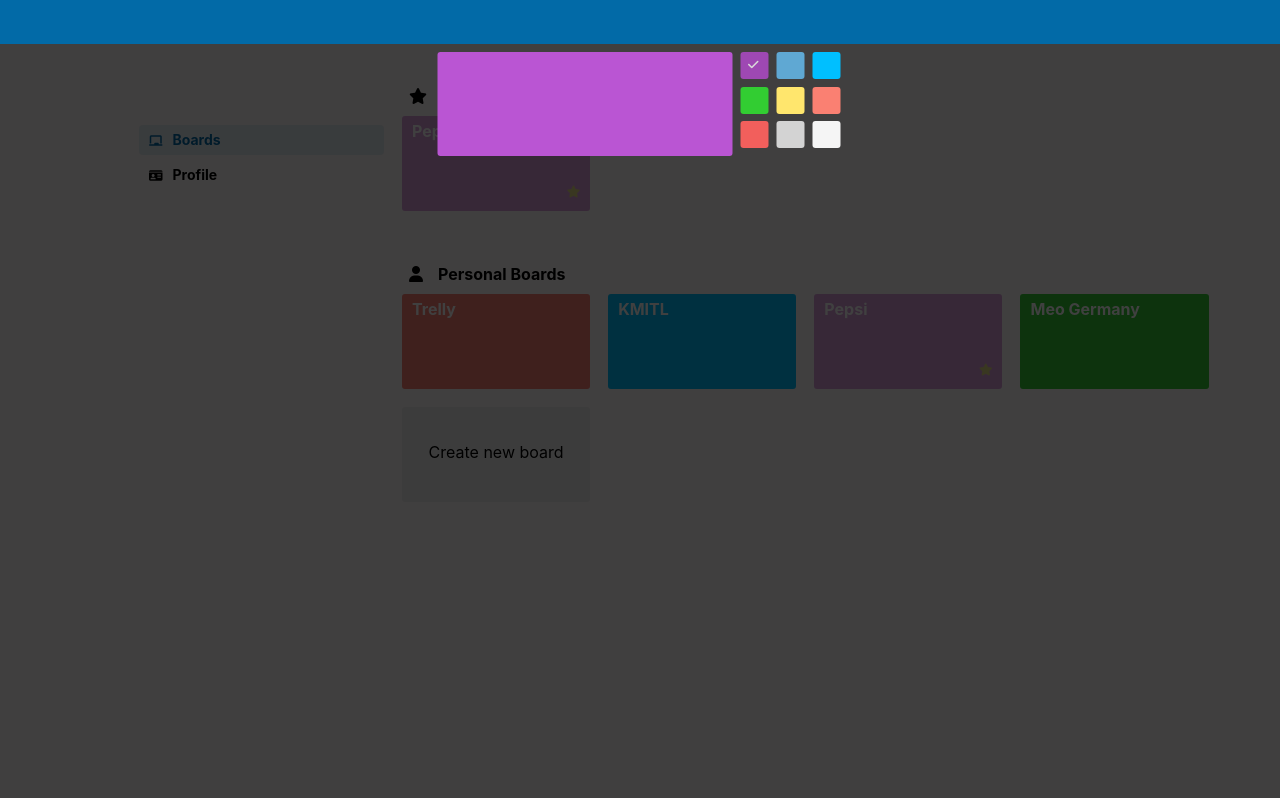
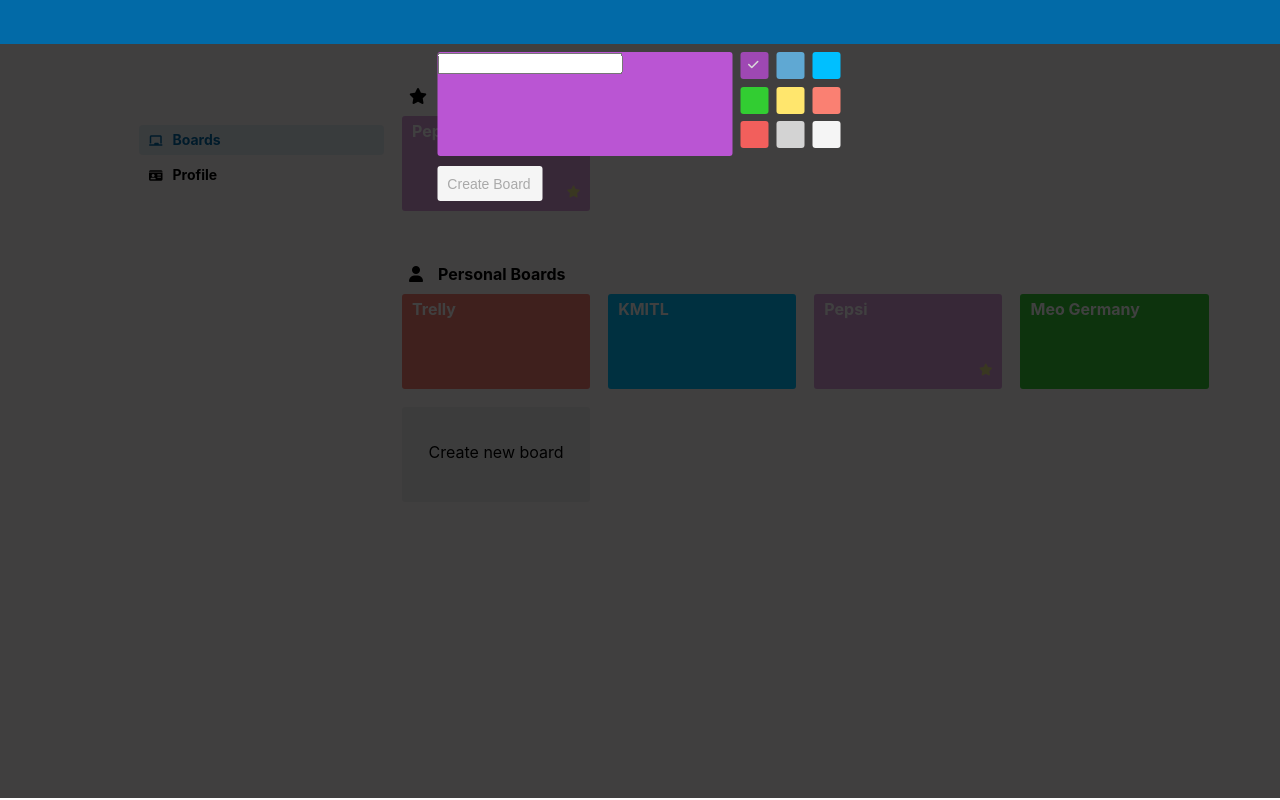
Before and after one commit to See-you-at-Germany-Corp/Trelly-front-end, a React (Create React App) app: page / in a window 1280 px wide. Built offline with nearby package versions, Linux system fonts and the light colour scheme.

Commit message:
draft name input, create btn in createNewBoard

```diff
--- a/src/components/createNewBoard/index.js
+++ b/src/components/createNewBoard/index.js
@@ -4,34 +4,34 @@ import { connect } from 'react-redux';
 import './style.css';
 
 import backgroundSelectorData from './backgroundSelectData.js';
-import { setBackground, setCurrent } from '../../redux/actions/createNewBoard';
+import { setBackground, setCurrent, setName } from '../../redux/actions/createNewBoard';
 
 const BackgroundSelector = ({ background, createBackground, id, dispatch }) => {
 
-    const isSelected = background === createBackground ? 'brightness(85%)' : '';
+    /// if background in bg selector === background in bg preview -> isSelected is true.
+    const isSelected = background === createBackground;
+    const selectedFilter = isSelected ? 'brightness(85%)' : '';
 
     const bgStyle = {
         background: background,
-        filter: isSelected
+        filter: selectedFilter
     };
 
     return (
-        <React.Fragment key={id}>
+        <div onClick={() => dispatch(setBackground(background))} className='bg-selector' style={bgStyle}>
 
-            <div onClick={() => dispatch(setBackground(background))} className='bg-selector' style={bgStyle}>
+        {
+            isSelected &&
+            <i className="fas fa-check"></i>
+        }
 
-            {
-                background === createBackground &&
-                <i className="fas fa-check"></i>
-            }
-
-            </div>
-
-        </React.Fragment>
+        </div>
     );
 }
 
-const CreateNewBoard = ({createStatus, createBackground, dispatch}) => {
+const CreateNewBoard = ({createStatus, createBackground, sampleBoardData, currentName, dispatch}) => {
+
+    const dataForCreating = {...sampleBoardData};
 
     const createOnStyle = createStatus === true ? {
         display: 'block'
@@ -42,12 +42,19 @@ const CreateNewBoard = ({createStatus, createBackground, dispatch}) => {
     const createNewBoardRef = React.createRef();
     dispatch(setCurrent(createNewBoardRef));
 
+    const onInputChange = (e) => {
+        dispatch(setName(e.target.value));
+    }
+
+    const buttonIsDisabled = currentName.length === 0;
+
     return (
         <div className='create-new-board-container' ref={createNewBoardRef} style={createOnStyle}>
             <div className='create-new-board-box' style={createOnStyle}>
 
+                {/* background preview & detail input */}
                 <div className='new-board-detail-box' style={{ background: createBackground}}>
-
+                    <input value={currentName} onChange={(e) => onInputChange(e)}></input>
                 </div>
 
                 <div className='new-board-bg-list'>
@@ -60,6 +67,7 @@ const CreateNewBoard = ({createStatus, createBackground, dispatch}) => {
                         })
                         .map(bg => (
                             <BackgroundSelector
+                                key={bg.id}
                                 background={bg.background}
                                 createBackground={createBackground}
                                 dispatch={dispatch}
@@ -69,6 +77,17 @@ const CreateNewBoard = ({createStatus, createBackground, dispatch}) => {
                     }
                 </div>
 
+                {
+                    buttonIsDisabled ?
+                    <button className='create-button' disabled>
+                        <p>Create Board</p>
+                    </button>
+                    :
+                    <button className='create-button' onClick={() => console.log(55555555)}>
+                        <p>Create Board</p>
+                    </button>
+                }
+
             </div>
         </div>
     );
@@ -77,6 +96,8 @@ const CreateNewBoard = ({createStatus, createBackground, dispatch}) => {
 const mapStateToProps = (state) => ({
     createStatus: state.createNewBoard.is_on,
     createBackground: state.createNewBoard.background,
+    currentName: state.createNewBoard.name,
+    sampleBoardData: state.personalBoardList[0]
 })
 
 const CreateNewBoardWithConnect = connect(mapStateToProps)(CreateNewBoard);
--- a/src/components/createNewBoard/style.css
+++ b/src/components/createNewBoard/style.css
@@ -61,3 +61,42 @@
 .create-new-board-box .new-board-bg-list .bg-selector:active {
     filter: brightness(70%);
 }
+
+.create-new-board-box .create-button {
+    width: 105px;
+    height: 35px;
+    background-color: salmon;
+    margin-top: 10px;
+    border-radius: 3px;
+    display: flex;
+    justify-content: center;
+    user-select: none;
+    outline: none;
+    border: none;
+}
+
+.create-new-board-box .create-button:hover {
+    cursor: pointer;
+    filter: brightness(110%);
+}
+
+.create-new-board-box .create-button:active {
+    filter: brightness(80%);
+}
+
+.create-new-board-box .create-button:disabled {
+    cursor: not-allowed;
+    background-color: whitesmoke;
+}
+.create-new-board-box .create-button:disabled > p {
+    color: darkgrey;
+}
+
+.create-new-board-box .create-button > p {
+    padding: 0;
+    margin: 0;
+    margin-left: -2px;
+    font-size: 14px;
+    align-self: center;
+    color: whitesmoke;
+}
--- a/src/pages/home/index.js
+++ b/src/pages/home/index.js
@@ -8,18 +8,21 @@ import BoardList from './boardList.js';
 import CreateNewBoard from '../../components/createNewBoard';
 
 import { addBoard, delBoard, changeName, starBoard, unStarBoard } from '../../redux/actions/personalBoardList.js';
-import { createOff } from '../../redux/actions/createNewBoard';
+import { createOff, setName } from '../../redux/actions/createNewBoard';
 
 import homeMenuBarData from './homeMenuBarData.js';
 
 // eslint-disable-next-line
-const ReducersBoardListTest =({ dispatch })=> {
+const ReducersBoardListTest =({ sample, dispatch })=> {
 
-    const test = {
-        id: 4,
-        name: 'Test',
-        background: ''
-    }
+    const test = {...sample};
+
+    test.id = 4;
+    test.name = 'test';
+    test.background = '#ffe66d';
+    test.starred = false;
+    test.starred_id = 0;
+    test.href = '';
 
     return (
         <>
@@ -77,9 +80,11 @@ const Home = ({ personalBoardList, createStatus, createCurrent, dispatch})=> {
     /// setTimeout for deley opening createNewBoard component.
     /// if don't setTimeout, createNewBoard will open then close suddenly.
     setTimeout(() => {
+        /// if click out of createNewBoard area -> close createNewBoard popup, reset name.
         window.onclick = function (event) {
             if (event.target === createCurrent.current && createStatus === true) {
                 dispatch(createOff());
+                dispatch(setName(''));
             }
         }
     }, 100);
@@ -114,7 +119,7 @@ const Home = ({ personalBoardList, createStatus, createCurrent, dispatch})=> {
                         />
                 }
 
-                {/* {<ReducersBoardListTest dispatch={dispatch} />} */}
+                {/* {<ReducersBoardListTest dispatch={dispatch} sample={personalBoardList[0]} />} */}
 
                 </div>
             </div>
--- a/src/redux/actions/createNewBoard.js
+++ b/src/redux/actions/createNewBoard.js
@@ -15,3 +15,8 @@ export const setCurrent = (ref) => ({
     type: 'SET_REF',
     ref
 })
+
+export const setName = (name) => ({
+    type: 'SET_NAME',
+    name
+})
--- a/src/redux/reducers/createNewBoard.js
+++ b/src/redux/reducers/createNewBoard.js
@@ -1,4 +1,5 @@
 const initState = {
+    name: '',
     is_on: true,
     background: 'mediumorchid',
     ref: ''
@@ -30,6 +31,12 @@ export default (state = initState, action)=> {
                 ref: action.ref
             }
 
+        case 'SET_NAME':
+            return {
+                ...state,
+                name: action.name
+            }
+
         default:
             return state;
     }
```
